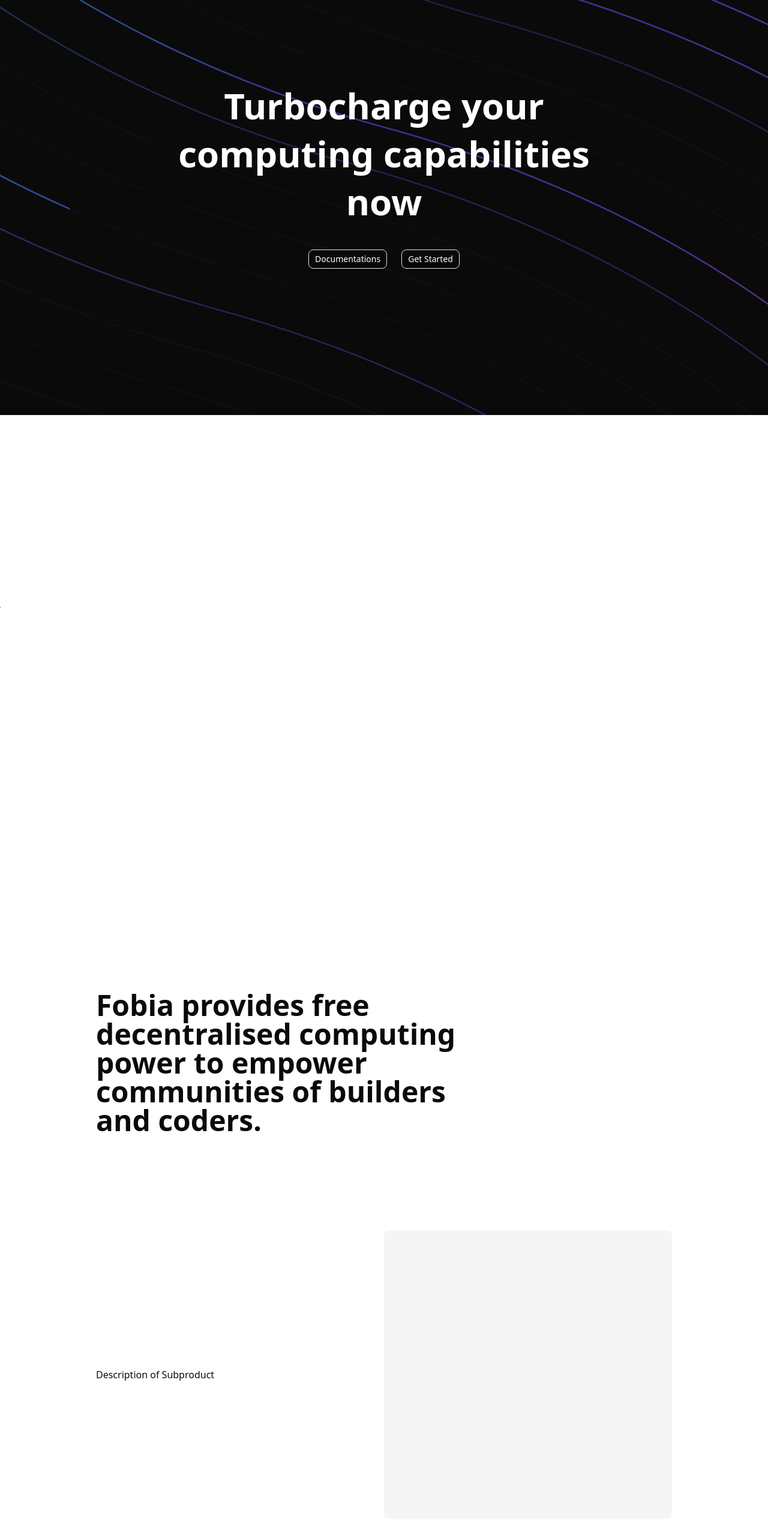
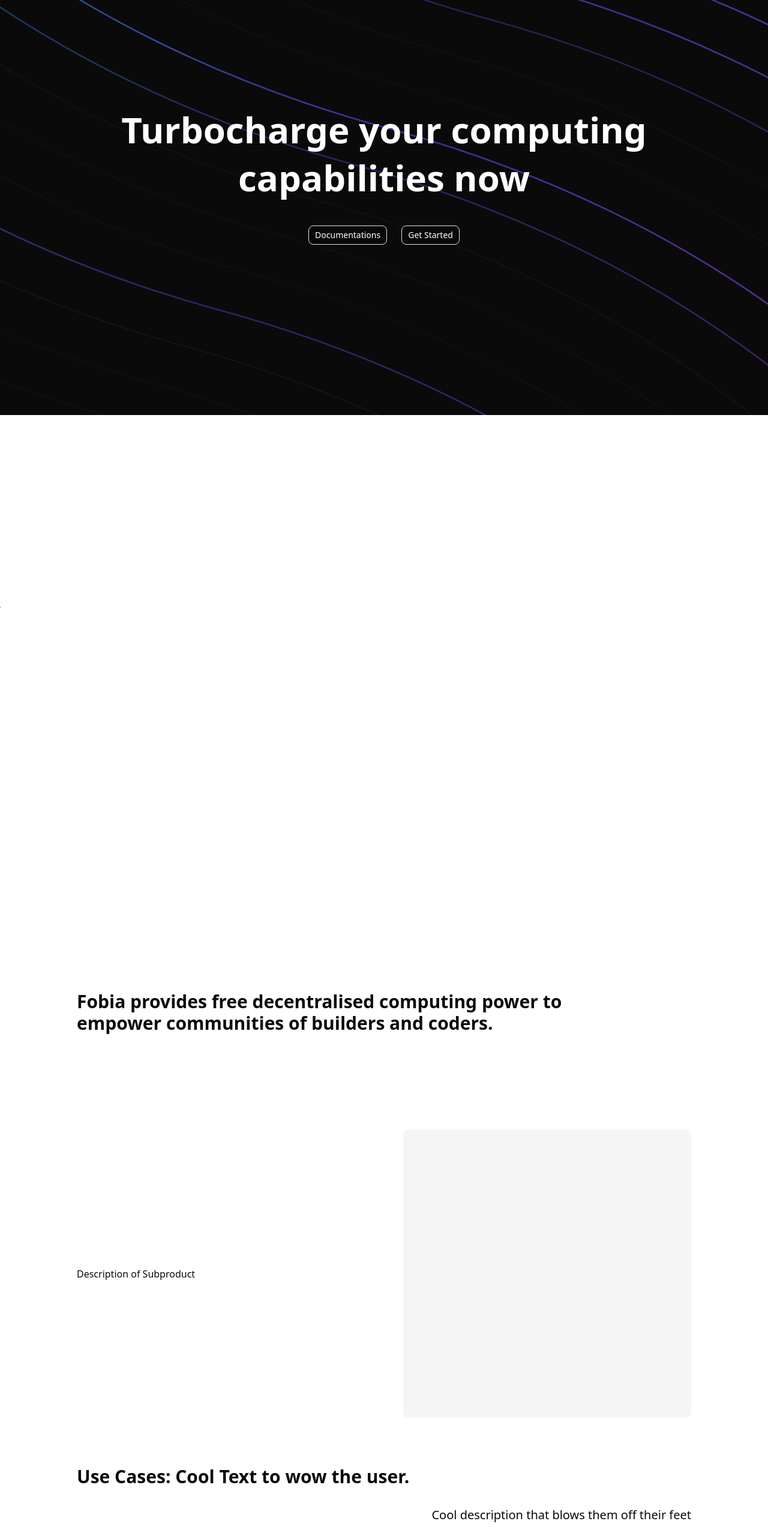
Before and after one commit to ZongZheJiang/Fobia, a Next.js app in the folder fobia-app/: page / in a window 1280 px wide. Shown: the part 160-2726 px from the top of the page at 60% size. Built offline with nearby package versions, Linux system fonts and the light colour scheme.

Commit message:
incorporated responsive design to main mage

```diff
--- a/fobia-app/examples/carousel-audiences.tsx
+++ b/fobia-app/examples/carousel-audiences.tsx
@@ -9,10 +9,10 @@
 
 function CarouselAudiences() {
   return (
-    <div>
-        <div className="text-left mt-20 mx-40">
-            <h1 className="text-3xl font-bold">Use Cases: Cool Text to wow the user.</h1>
-            <h2 className="text-xl text-right">Cool description that blows them off their feet</h2>
+    <div className="mx-[10%]">
+        <div className="text-left mt-20">
+            <h1 className="text-xl md:text-3xl font-bold mb-8">Use Cases: Cool Text to wow the user.</h1>
+            <h2 className="text-md md:text-xl text-right">Cool description that blows them off their feet</h2>
         </div>
         <div className="container mx-auto my-20 flex items-center justify-center">
             <Carousel
--- a/fobia-app/examples/hero.tsx
+++ b/fobia-app/examples/hero.tsx
@@ -12,7 +12,7 @@
       <div className="relative z-10 text-center">
         <div>
           <TextGenerateEffect
-          className="text-6xl/20 text-center mx-60 text-white"
+          className="text-4xl/16 md:text-6xl/20 text-center mx-[10%] text-white"
           words="Turbocharge your computing capabilities now"
           filter={true}
           duration={0.5}
--- a/fobia-app/examples/product-summary.tsx
+++ b/fobia-app/examples/product-summary.tsx
@@ -3,9 +3,9 @@
 
 function ProductSummary() {
     return (
-        <div className="w-max-2xl items-center mx-40">
+        <div className="w-max-2xl items-center mx-[10%]">
             <h2
-            className="text-5xl font-bold mb-40 mr-80"
+            className="text-xl md:text-3xl font-bold mb-40 mr-[10%]"
             >
                 Fobia provides free decentralised computing power to empower communities of builders and coders.</h2>
             <div className="container flex justify-between items-center">
```
